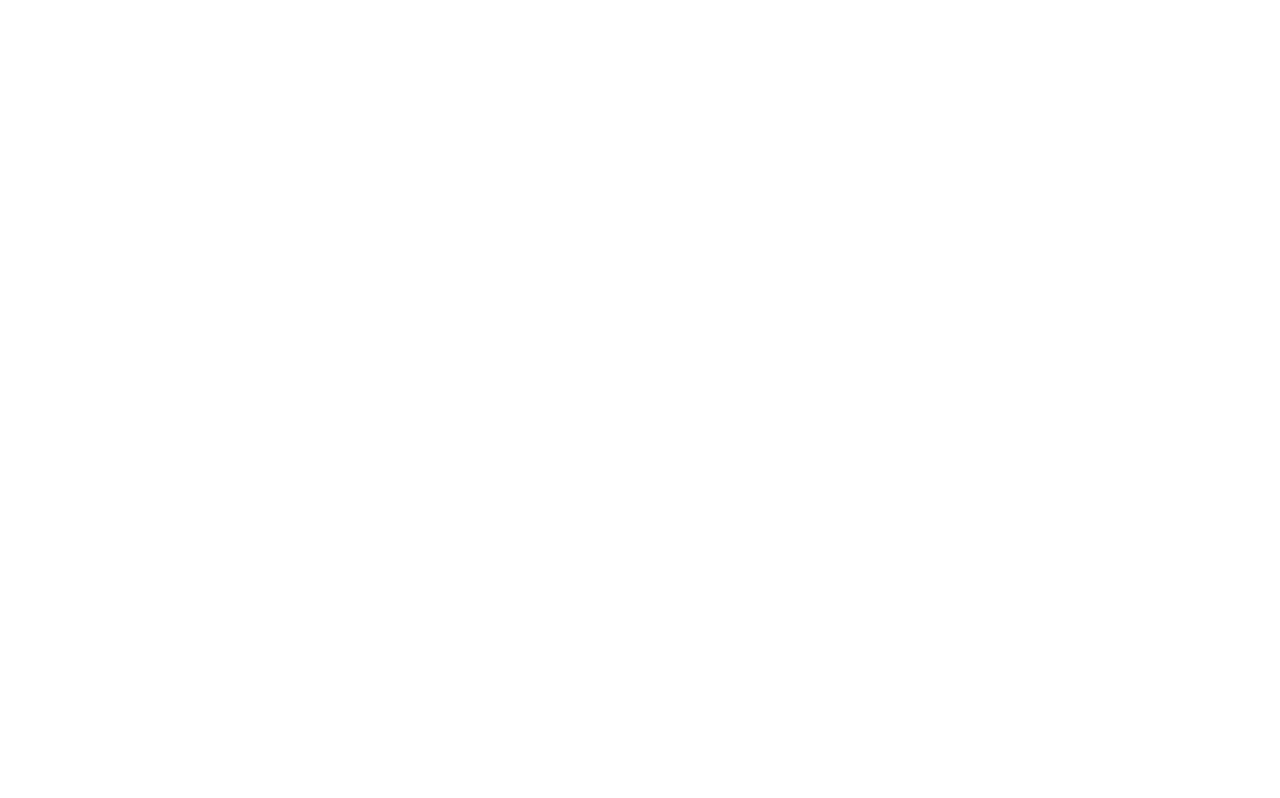
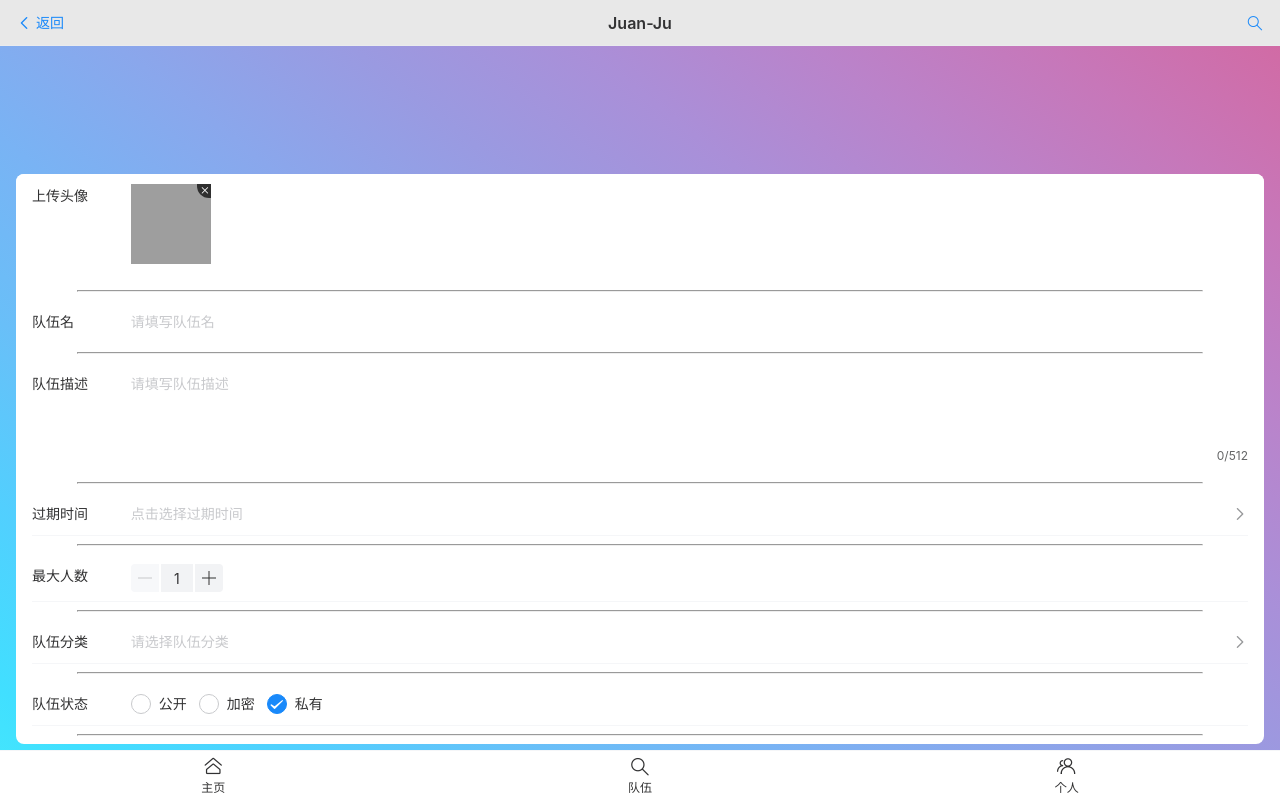
Before and after one commit to wenyinmahua/juanju-frontend, a Vue app: page /team/add in a window 1280 px wide. Before the commit this address had no page. Shown: the top 798 px of the page. Built offline with nearby package versions, Linux system fonts and the light colour scheme; grey boxes are pictures that could not be loaded.

Commit message:
add 新增增加队伍功能

```diff
--- /dev/null
+++ b/src/api/team.js
@@ -0,0 +1,5 @@
+import request from "/src/plugins/myAxios.js";
+
+export const addTeamService = (TeamRequest) =>{
+    return request.post("/team/add",TeamRequest);
+}
--- /dev/null
+++ b/src/pages/TeamAddPage.vue
@@ -0,0 +1,192 @@
+<script setup>
+import {ref} from "vue";
+
+const addTeamData = ref({
+  'name':'',
+  'description':'',
+  'avatarUrl':'',
+  'maxNum': 1,
+  'status': 1,
+  'teamPassword':'',
+  'expireTime':'',
+  'userId':'',
+  'category':''
+});
+const showPicker = ref(false);
+const minDate= new Date();
+const maxDate = new Date(2028, 5, 30);
+const onConfirm = ({ selectedValues }) => {
+  addTeamData.value.expireTime = selectedValues.join('/');
+  showPicker.value = false;
+};
+const currentDate = ref(['2024', '01', '01']);
+const showCategory = ref(false);
+const onCategoryConfirm = ( category,categoryId ) => {
+  addTeamData.value.category = category;
+  addTeamData.value.categoryId = categoryId;
+  showCategory.value = false;
+};
+const categoryId = ref(1);
+const category = ref(0);
+const originList = [
+  {
+    text: '竞赛',
+    children: [
+      { text: '互联网+', id: '互联网+' },
+      { text: '蓝桥杯', id: '蓝桥杯' },
+    ],
+  },
+  {
+    text: '放假拼车',
+    children: [
+      { text: '明向->太原南站', id: '明向->太原南站' },
+      { text: '明向->武宿机场', id: '明向->武宿机场' },
+      { text: '迎西->太原南站', id: '迎西->太原南站' },
+      { text: '迎西->武宿机场', id: '迎西->武宿机场' },
+      { text: '迎西->太原站', id: '迎西->太原站' },
+      { text: '虎峪->太原南站', id: '虎峪->太原南站' },
+      { text: '虎峪->武宿机场', id: '虎峪->武宿机场' },
+      { text: '虎峪->太原站', id: '虎峪->太原站' },
+      { text: '其他', id: '放假拼车其他'}
+    ],
+  },
+  {
+    text: '返校拼车',
+    children: [
+      { text: '太原南站->明向', id: '太原南站->明向' },
+      { text: '武宿机场->明向', id: '武宿机场->明向' },
+      { text: '太原南站->迎西', id: '太原南站->迎西' },
+      { text: '武宿机场->迎西', id: '武宿机场->迎西' },
+      { text: '太原站->迎西', id: '太原站->迎西' },
+      { text: '太原南站->虎峪', id: '太原南站->虎峪' },
+      { text: '武宿机场->虎峪', id: '武宿机场->虎峪' },
+      { text: '太原站->虎峪', id: '太原站->虎峪' },
+      { text: '其他', id: '返校拼车其他'}
+    ],
+  },
+]
+const categoryList = ref(originList)
+const value = ref([
+  { url: 'https://fastly.jsdelivr.net/npm/@vant/assets/leaf.jpeg' },
+]);
+</script>
+
+<template>
+  <div class="container">
+  <van-form @submit="onSubmit">
+    <van-cell-group inset>
+      <van-field name="uploader" label="上传头像" :border= false>
+        <template #input>
+          <van-uploader v-model="value" multiple :max-count="1" />
+        </template>
+      </van-field>
+      <hr/>
+      <van-field
+          v-model="addTeamData.name"
+          :border= false
+          name="队伍名"
+          label="队伍名"
+          placeholder="请填写队伍名"
+          :rules="[{ required: true, message: '请填写队伍名' }]"
+      />
+      <hr/>
+      <van-field
+          v-model="addTeamData.description"
+          :border= false
+          rows="3"
+          autosize
+          label="队伍描述"
+          type="textarea"
+          maxlength="512"
+          placeholder="请填写队伍描述"
+          show-word-limit
+      />
+      <hr/>
+      <van-field
+          v-model="addTeamData.expireTime"
+          is-link
+          readonly
+          name="datePicker"
+          label="过期时间"
+          placeholder="点击选择过期时间"
+          @click="showPicker = true"
+      />
+      <van-popup v-model:show="showPicker" position="bottom">
+        <van-date-picker
+            v-model="currentDate"
+            title="请选择过期时间"
+            :min-date ="minDate"
+            :max-date="maxDate"
+            @confirm="onConfirm"
+            @cancel="showPicker = false"
+        />
+      </van-popup>
+      <hr/>
+      <van-field name="stepper" label="最大人数">
+        <template #input>
+          <van-stepper v-model="addTeamData.maxNum" />
+        </template>
+      </van-field>
+
+      <hr/>
+      <van-field
+          v-model="addTeamData.category"
+          is-link
+          readonly
+          name="categoryPicker"
+          label="队伍分类"
+          placeholder="请选择队伍分类"
+          @click="showCategory = true"
+      />
+      <van-popup v-model:show="showCategory" position="bottom" >
+        <van-tree-select
+            v-model:active-id="categoryId"
+            v-model:main-active-index="category"
+            :items="categoryList"
+        />
+        <van-button type="primary" block @click="onCategoryConfirm(categoryId,category)">确定</van-button>
+      </van-popup>
+      <hr/>
+      <van-field name="radio" label="队伍状态">
+        <template #input>
+          <van-radio-group v-model="addTeamData.status" direction="horizontal">
+            <van-radio :name="0">公开</van-radio>
+            <van-radio :name="2">加密</van-radio>
+            <van-radio :name="1">私有</van-radio>
+          </van-radio-group>
+        </template>
+      </van-field>
+      <hr/>
+      <van-field
+          v-model="addTeamData.teamPassword"
+          v-show ="addTeamData.status === 2"
+          type="password"
+          name="密码"
+          label="密码"
+          placeholder="密码"
+          :rules="[{ required: true, message: '请填写密码' }]"
+      />
+
+    </van-cell-group>
+    <div style="margin: 16px;">
+      <van-button round block type="primary" native-type="submit">
+        提交
+      </van-button>
+    </div>
+  </van-form>
+
+  </div>
+</template>
+
+<style scoped>
+.container{
+  height: 110vh;
+  background-image: linear-gradient(to left bottom, #d16ba5, #c777b9, #ba83ca, #aa8fd8, #9a9ae1,
+  #8aa7ec, #79b3f4, #69bff8, #52cffe,
+  #41dfff, #46eefa, #5ffbf1);
+  padding-top: 10%;
+}
+hr{
+  width: 90%;
+}
+</style>
--- a/src/pages/TeamPage.vue
+++ b/src/pages/TeamPage.vue
@@ -1,9 +1,33 @@
 <script setup>
+import {ref} from "vue";
+
+const TeamRequest = ref({
+  name:'',
+  description:'',
+  avatarUrl:'',
+  maxNum:'',
+  status:'',
+  teamPassword:'',
+  expireTime:'',
+  userId:'',
+  category:''
+});
+
+import {useRouter} from "vue-router";
+
+const router = useRouter();
+
+const offset = ref({ x: 298, y: 560 });
+const addTeam =  () => {
+  router.push('/team/add');
+}
+
+
 
 </script>
 
 <template>
-团体页
+  <van-floating-bubble v-model:offset="offset" axis="xy" magnetic="x" icon="add" @click="addTeam()" />
 </template>
 
 <style scoped>
--- a/src/plugins/myAxios.js
+++ b/src/plugins/myAxios.js
@@ -3,10 +3,9 @@
 
 const instance = axios.create({
     baseURL: 'http://localhost:8080/api',
-    // withCredentials: true
+    // withCredentials: true，允许 cookie 跨域
     withCredentials: true
 });
-// instance.defaults.withCredentials = true;
 // 添加请求拦截器
 instance.interceptors.request.use(function (config) {
     console.log("我要发送请求啦。。。。",config)
@@ -21,7 +20,6 @@
 instance.interceptors.response.use(function (response) {
     // 2xx 范围内的状态码都会触发该函数。
     // 对响应数据做点什么
-    // console.log("我收到你的响应啦。。。。",response)
     // const result = response.data;
     if(response.data.code !== 0){
         showFailToast(response.data.message)
--- a/src/router/index.js
+++ b/src/router/index.js
@@ -9,6 +9,7 @@
 import SearchResultPage from "../pages/SearchResultPage.vue";
 import UserLoginPage from "../pages/UserLoginPage.vue";
 import BasicLayout from "../layouts/BasicLayout.vue";
+import TeamAddPage from "../pages/TeamAddPage.vue";
 
 //3. 定义路由关系，由一个数组确定
 
@@ -21,7 +22,8 @@
         {path: '/user', component: User},
         {path: '/search', component: Search},
         {path: '/user/edit', component: UserEdit},
-        {path: '/user/list', component: SearchResultPage}
+        {path: '/user/list', component: SearchResultPage},
+        {path: '/team/add', component: TeamAddPage }
     ]
     },
 
--- a/vite.config.js
+++ b/vite.config.js
@@ -10,15 +10,16 @@
       resolvers: [VantResolver()],
     }),
   ],
-  devServer: {
-    proxy: {
-      '/api': {
-        target: 'http://localhost:8000/api',
-        changeOrigin: true,
-        pathRewrite: {
-          '/api': ''
-        }
-      }
-    }
-  }
+    //跨域问题由后端解决
+  // devServer: {
+  //   proxy: {
+  //     '/api': {
+  //       target: 'http://localhost:8000/api',
+  //       changeOrigin: true,
+  //       pathRewrite: {
+  //         '/api': ''
+  //       }
+  //     }
+  //   }
+  // }
 })
```
Also changed, not shown: components.d.ts (+9 -0 lines).
